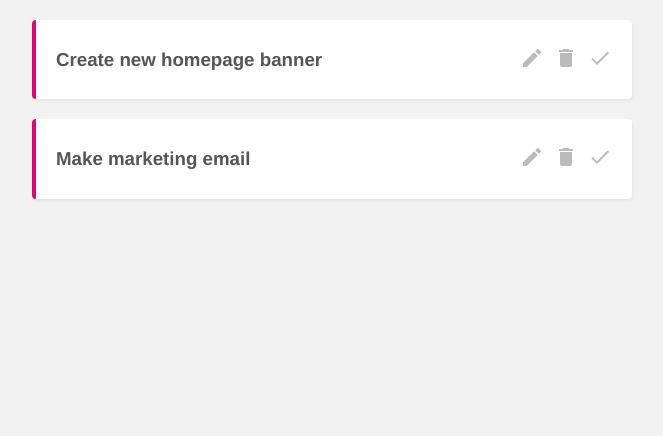
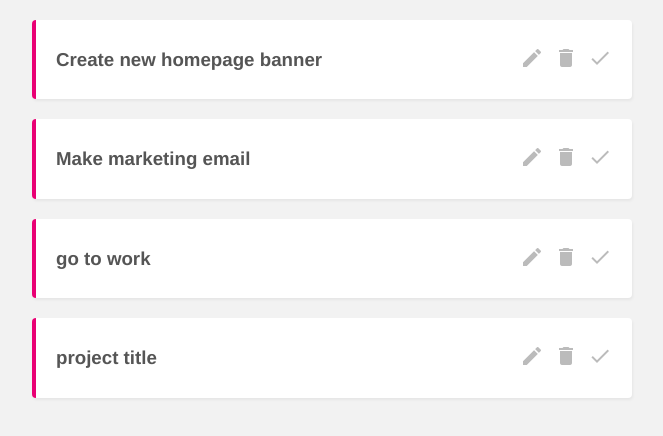
Before and after one commit to bravoosonja/vue-todo, a Vue app: page / in a window 1280 px wide. Shown: the top 436 px of the page, without its empty margins (308-971 px from the left). Built offline with nearby package versions, Linux system fonts and the light colour scheme; data requests are answered from the project's data file.

Commit message:
Complete add project

```diff
--- a/data/db.json
+++ b/data/db.json
@@ -11,6 +11,18 @@
       "title": "Make marketing email",
       "details": "Lorem ipsum",
       "complete": false
+    },
+    {
+      "title": "go to work",
+      "details": "mehhhhh",
+      "complete": false,
+      "id": 3
+    },
+    {
+      "title": "project title",
+      "details": "project details",
+      "complete": false,
+      "id": 4
     }
   ]
 }
--- a/src/views/AddProject.vue
+++ b/src/views/AddProject.vue
@@ -18,7 +18,21 @@
   },
   methods: {
     handleSubmit() {
-      console.log(this.title, this.details);
+      let project = {
+        title: this.title,
+        details: this.details,
+        complete: false,
+      };
+
+      fetch("http://localhost:3000/projects", {
+        method: "POST",
+        headers: { "Content-Type": "application/json" },
+        body: JSON.stringify(project),
+      })
+        .then(() => {
+          this.$router.push("/");
+        })
+        .catch((err) => console.log(err));
     },
   },
 };
```
